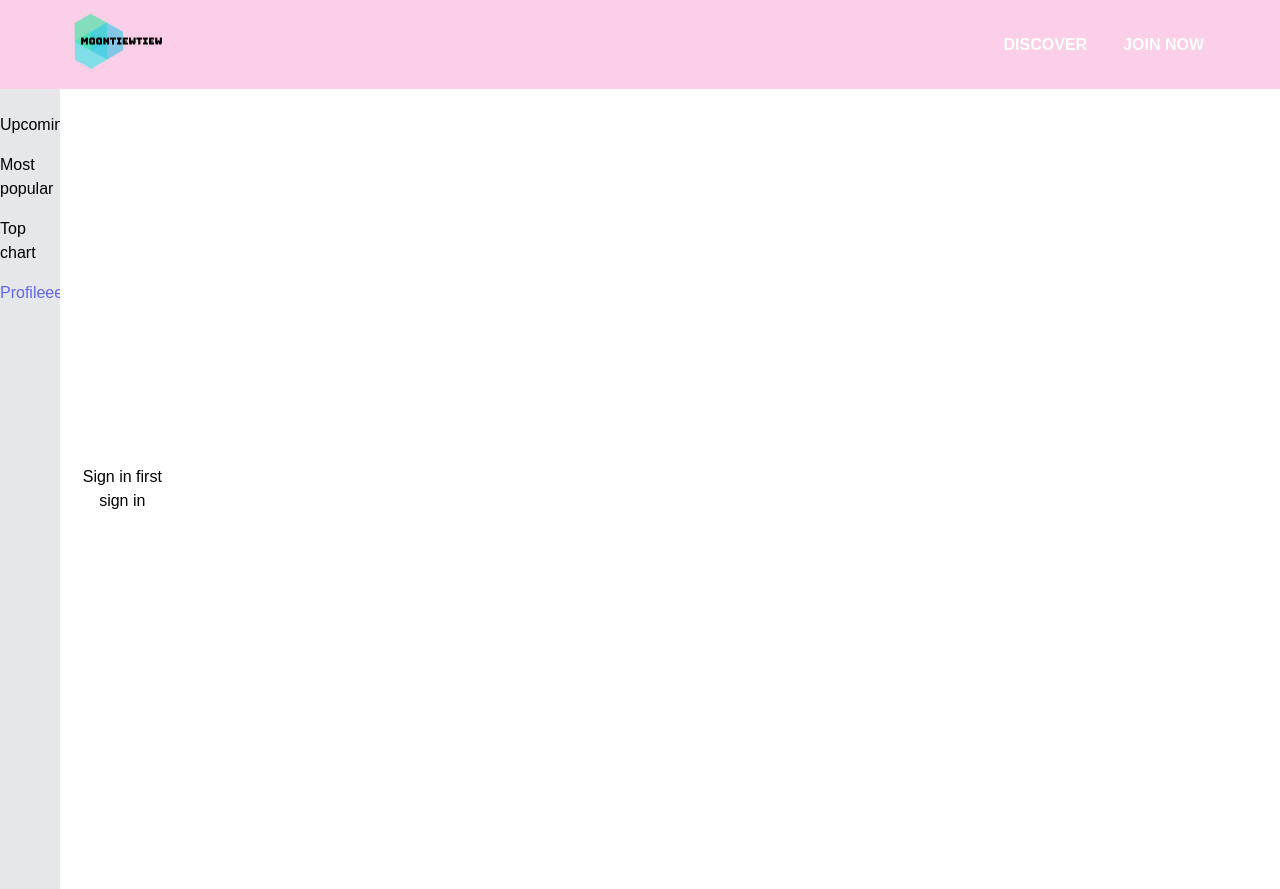
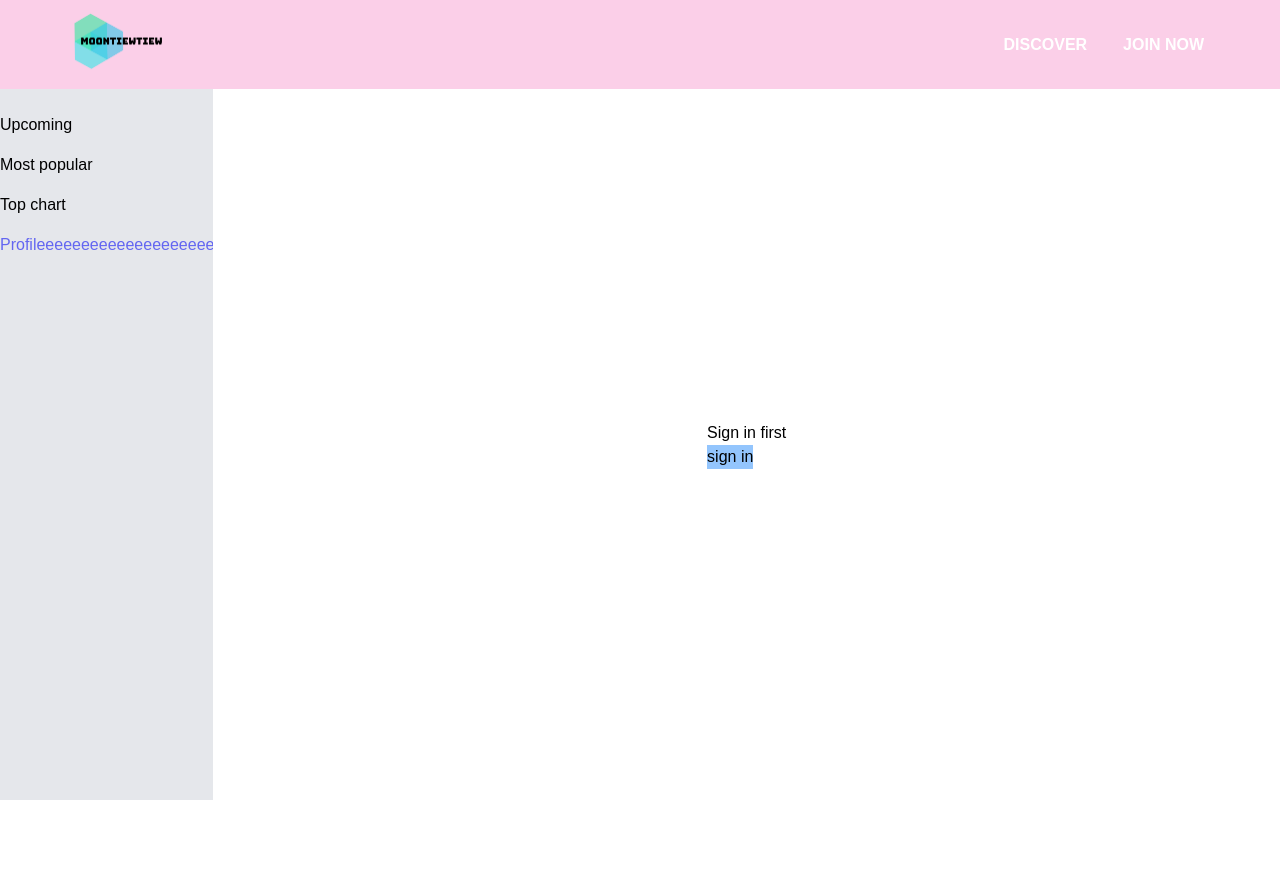
Before and after one commit to PhattOZ/next-moontiewtiew, a Next.js app: page /profile in a window 1280 px wide. After the commit the page ends 800 px from the top, so only its background shows below. Built offline with nearby package versions, Linux system fonts and the light colour scheme; no server answers.

Commit message:
NextAuth config: use database instead of JWT

```diff
--- a/components/sidebar.js
+++ b/components/sidebar.js
@@ -14,7 +14,7 @@ const CustomLink = ({ href, label }) => {
 
 export default function Sidebar() {
   return (
-    <div className="w-1/6 bg-gray-200 min-h-screen">
+    <div className="w-1/6 bg-gray-200">
       <ul className="py-4 overflow-hidden">
         <li className="py-2">
           <CustomLink href="/movies/upcomings" label="Upcoming" />
--- a/pages/api/auth/[...nextauth].js
+++ b/pages/api/auth/[...nextauth].js
@@ -15,4 +15,5 @@ export default NextAuth({
   pages: {
     signIn: "/auth/signin",
   },
+  database: process.env.MONGODB_URI,
 });
--- a/pages/auth/signin.js
+++ b/pages/auth/signin.js
@@ -1,6 +1,8 @@
 import { getProviders, signIn } from "next-auth/client";
 
 export default function SignIn({ providers }) {
+  const callbackURL = "/movies/upcomings";
+
   return (
     <div className="flex justify-center items-center flex-grow">
       <div>
@@ -9,7 +11,9 @@ export default function SignIn({ providers }) {
             key={provider.name}
             className="border-2 rounded-md text-center p-3 px-6 my-1 transform-gpu hover:-translate-y-0.5 cursor-pointer"
           >
-            <button onClick={() => signIn(provider.id)}>
+            <button
+              onClick={() => signIn(provider.id, { callbackUrl: callbackURL })}
+            >
               Sign in with {provider.name}
             </button>
           </div>
--- a/pages/profile.js
+++ b/pages/profile.js
@@ -4,33 +4,37 @@ import { useSession, signIn, signOut } from "next-auth/client";
 const Content = () => {
   const [session, loading] = useSession();
 
-  if (session) {
-    return (
-      <>
-        Signed in as {session.user}
-        <button onClick={signOut}>sign out</button>
-      </>
-    );
-  }
+  console.log(session);
+
+  // if (session) {
+  //   return (
+  //     <div>
+  //       <div>Signed in as {session.user}</div>
+  //       <button onClick={signOut} className="bg-blue-300">
+  //         sign out
+  //       </button>
+  //     </div>
+  //   );
+  // }
 
   return (
-    <>
-      Sign in first
-      <button onClick={signIn}>sign in</button>
-    </>
+    <div>
+      <div>Sign in first</div>
+      <button onClick={signIn} className="bg-blue-300">
+        sign in
+      </button>
+    </div>
   );
 };
 
 export default function Profile() {
   return (
-    <div className="flex items-center">
+    <>
       <SideBar />
 
-      <div className="text-center flex justify-center">
-        <div className="w-2/3">
-          <Content />
-        </div>
+      <div className="flex justify-center items-center flex-grow">
+        <Content />
       </div>
-    </div>
+    </>
   );
 }
```
